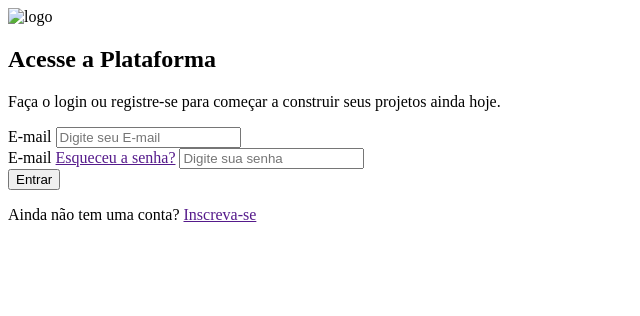
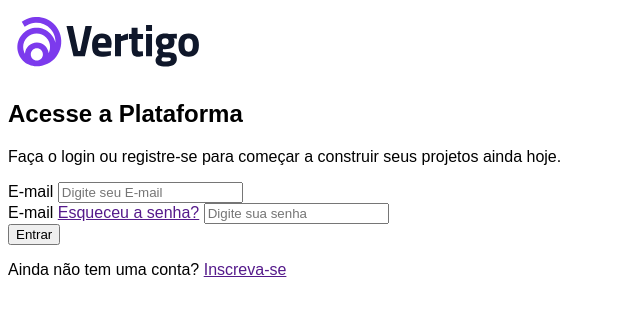
Before and after one commit to nat1zinha/Projeto-vertigo, a plain HTML site: page index.html in a window 1280 px wide. Shown: the whole page, without its empty margins (0-640 px from the left). Drawn offline with Linux system fonts and the light colour scheme.

Commit message:
atualização - imagem de fundo do header

```diff
--- a/index.html
+++ b/index.html
@@ -9,7 +9,7 @@
 </head>
 <body>
     <header>
-        <img src="./imagens/logo (1).svg" alt="logo">
+        <img src="./imagens/logo.svg" alt="logo">
     </header>
     <main>
         <section class="descricao">
--- a/style.css
+++ b/style.css
@@ -0,0 +1,3 @@
+*{
+    font-family: 'Titillium Web', sans-serif;
+}
```
